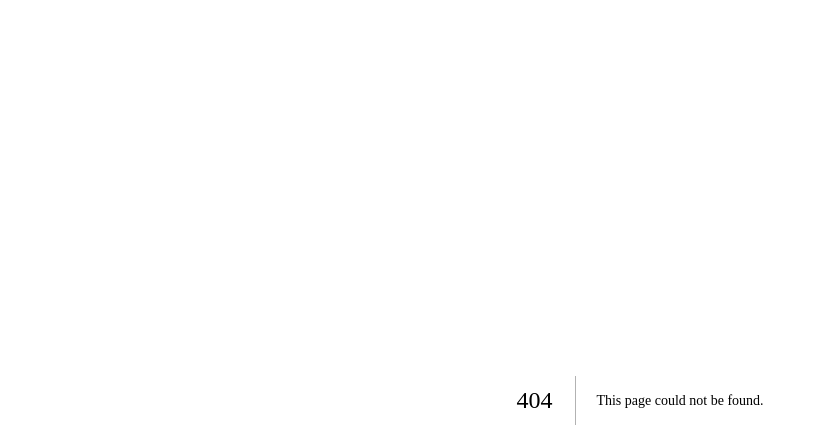
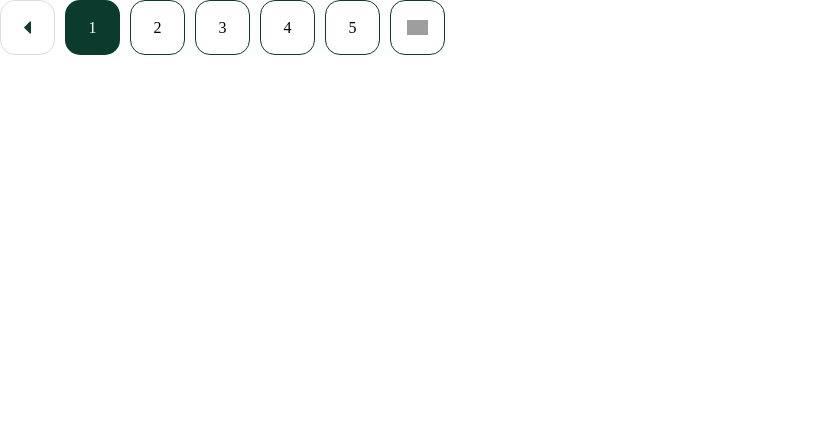
Before and after one commit to joraeng-e/trip.zip, a Next.js app: page /test/pagination in a window 1280 px wide. Before the commit this address had no page. Shown: the top 446 px of the page, without its empty margins (0-822 px from the left). Built offline with nearby package versions, Linux system fonts and the light colour scheme; grey boxes are pictures that could not be loaded; a web font is replaced by a local one.

Commit message:
✨ JE-13-feat: Pagination 기능 구현

```diff
--- a/src/components/Pagination/Buttons.tsx
+++ b/src/components/Pagination/Buttons.tsx
@@ -1,26 +1,30 @@
 import classNames from '@/libs/utils/classNames';
 import Image from 'next/image';
-import { ReactNode } from 'react';
+import { useCallback, useEffect, useState } from 'react';
 
-import { usePaginationContext } from './Root';
+import { usePaginationContext } from '.';
 
 // TODO: svg 컴포넌트로 변경(disabled 스타일 추가)
-export function PaginationPrevButton() {
-  const { size } = usePaginationContext();
-  const disabled = true;
+export function PrevButton() {
+  const [disabled, setDisabled] = useState(false);
+  const { handleCurrentPage, currentPage } = usePaginationContext();
 
-  const classnames = classNames(
-    'flex items-center justify-center border border-custom-green-200 rounded-[15px] bg-white hover:bg-gray-100',
-    {
-      'size-55': size === 'md',
-      'size-40': size === 'sm',
-      'border-custom-green-200': !disabled,
-      'border-custom-gray-300': disabled,
-    },
-  );
+  const handlePrevClick = () => {
+    if (currentPage === 1) return;
+    handleCurrentPage(currentPage - 1);
+  };
+
+  useEffect(() => {
+    setDisabled(currentPage === 1);
+  }, [currentPage]);
 
   return (
-    <button type="button" className={classnames}>
+    <button
+      type="button"
+      disabled={disabled}
+      className="flex size-40 items-center justify-center rounded-[15px] border border-custom-green-200 bg-white hover:bg-gray-100 disabled:border-custom-gray-300 md:size-55"
+      onClick={handlePrevClick}
+    >
       <Image
         src={'/icon/paginationArrowLeft.svg'}
         width={21}
@@ -31,22 +35,26 @@ export function PaginationPrevButton() {
   );
 }
 
-export function PaginationNextButton() {
-  const { size } = usePaginationContext();
-  const disabled = true;
+export function NextButton() {
+  const [disabled, setDisabled] = useState(false);
+  const { handleCurrentPage, currentPage, totalPages } = usePaginationContext();
 
-  const classnames = classNames(
-    'flex items-center justify-center border rounded-[15px] bg-white hover:bg-gray-100',
-    {
-      'size-55': size === 'md',
-      'size-40': size === 'sm',
-      'border-custom-green-200': !disabled,
-      'border-custom-gray-300': disabled,
-    },
-  );
+  const handleNextClick = () => {
+    if (currentPage === totalPages) return;
+    handleCurrentPage(currentPage + 1);
+  };
+
+  useEffect(() => {
+    setDisabled(currentPage === totalPages);
+  }, [currentPage]);
 
   return (
-    <button type="button" className={classnames}>
+    <button
+      type="button"
+      disabled={disabled}
+      onClick={handleNextClick}
+      className="flex size-40 items-center justify-center rounded-[15px] border border-custom-green-200 bg-white hover:bg-gray-100 disabled:border-custom-gray-300 md:size-55"
+    >
       <Image
         src={'/icon/paginationArrowRight.svg'}
         width={21}
@@ -57,33 +65,61 @@ export function PaginationNextButton() {
   );
 }
 
-function PaginationNumber({ children }: { children: ReactNode }) {
-  const { size } = usePaginationContext();
-  const active = true;
+export function PageList() {
+  const { currentPage, totalPages } = usePaginationContext();
+
+  const getPageNumbers = useCallback(() => {
+    const pageNumbers = [];
+    const MAXPAGE_TO_SHOW = 5;
+
+    let startPage = Math.max(
+      1,
+      Number(currentPage) - Math.floor(MAXPAGE_TO_SHOW / 2),
+    );
+    const endPage = Math.min(totalPages, startPage + MAXPAGE_TO_SHOW - 1);
+
+    if (endPage - startPage < MAXPAGE_TO_SHOW - 1) {
+      startPage = Math.max(1, endPage - MAXPAGE_TO_SHOW + 1);
+    }
+
+    for (let i = startPage; i <= endPage; i += 1) {
+      pageNumbers.push(i);
+    }
+
+    return pageNumbers;
+  }, [currentPage, totalPages]);
+
+  const pageNumbers = getPageNumbers();
+
+  return (
+    <>
+      {pageNumbers.map((page) => (
+        <PageItem key={page} number={page} />
+      ))}
+    </>
+  );
+}
+
+function PageItem({ number }: { number: number }) {
+  const { currentPage, handleCurrentPage } = usePaginationContext();
+
+  const handleNumberClick = () => {
+    handleCurrentPage(number);
+  };
 
   const classnames = classNames(
-    'flex items-center justify-center rounded-[15px]',
+    'flex items-center justify-center rounded-[15px] size-40 md:size-55',
     {
-      'size-55': size === 'md',
-      'size-40': size === 'sm',
-      'bg-custom-green-200 text-white hover:bg-[#0b553e]': active,
-      'bg-white hover:bg-gray-100 border border-custom-green-200': !active,
+      'bg-custom-green-200 text-white hover:bg-[#0b553e]':
+        currentPage === number,
+      'bg-white hover:bg-gray-100 border border-custom-green-200':
+        currentPage !== number,
     },
   );
 
   return (
-    <button type="button" className={classnames}>
-      {children}
+    <button type="button" className={classnames} onClick={handleNumberClick}>
+      {number}
     </button>
   );
 }
-
-export function PaginationNumbers() {
-  return (
-    <>
-      {Array.from({ length: 5 }, (_, index) => (
-        <PaginationNumber key={index}>{index + 1}</PaginationNumber>
-      ))}
-    </>
-  );
-}
--- a/src/components/Pagination/Root.tsx
+++ /dev/null
@@ -1,36 +0,0 @@
-import { ReactNode, createContext, useContext } from 'react';
-
-interface PaginationContextType {
-  size: 'sm' | 'md';
-}
-
-const PaginationContext = createContext<PaginationContextType>({
-  size: 'md',
-});
-
-export const usePaginationContext = () => {
-  const context = useContext(PaginationContext);
-
-  if (!context) {
-    throw new Error('Pagination 컨텍스트를 호출할 수 없는 범위입니다.');
-  }
-
-  return context;
-};
-
-interface Props {
-  children: ReactNode;
-  size?: 'sm' | 'md';
-}
-
-export default function PaginationRoot({ children, size = 'md' }: Props) {
-  const contextValue = {
-    size,
-  };
-
-  return (
-    <PaginationContext.Provider value={contextValue}>
-      <div className="flex gap-10">{children}</div>
-    </PaginationContext.Provider>
-  );
-}
--- a/src/components/Pagination/index.ts
+++ /dev/null
@@ -1,15 +0,0 @@
-import {
-  PaginationNextButton,
-  PaginationNumbers,
-  PaginationPrevButton,
-} from './Buttons';
-import Root from './Root';
-
-const Pagination = {
-  Root,
-  PrevButton: PaginationPrevButton,
-  NextButton: PaginationNextButton,
-  Numbers: PaginationNumbers,
-};
-
-export default Pagination;
--- /dev/null
+++ b/src/components/Pagination/index.tsx
@@ -0,0 +1,60 @@
+import { createContext, useContext, useState } from 'react';
+
+import { NextButton, PageList, PrevButton } from './Buttons';
+
+interface PaginationContextType {
+  totalPages: number;
+  currentPage: number;
+  handleCurrentPage: (page: number) => void;
+}
+
+const PaginationContext = createContext<PaginationContextType>({
+  totalPages: 1,
+  currentPage: 1,
+  handleCurrentPage: () => {},
+});
+
+export const usePaginationContext = () => {
+  const context = useContext(PaginationContext);
+
+  if (!context) {
+    throw new Error('Pagination 컨텍스트를 호출할 수 없는 범위입니다.');
+  }
+
+  return context;
+};
+
+interface Props {
+  onPageChange?: (page: number) => void;
+  totalPages: number;
+  initialPage?: number;
+}
+
+export default function Pagination({
+  onPageChange,
+  totalPages,
+  initialPage = 1,
+}: Props) {
+  const [currentPage, setCurrentPage] = useState(initialPage);
+
+  const handleCurrentPage = (page: number) => {
+    setCurrentPage(page);
+    onPageChange?.(page);
+  };
+
+  const contextValue = {
+    totalPages,
+    currentPage,
+    handleCurrentPage,
+  };
+
+  return (
+    <PaginationContext.Provider value={contextValue}>
+      <div className="flex gap-10">
+        <PrevButton />
+        <PageList />
+        <NextButton />
+      </div>
+    </PaginationContext.Provider>
+  );
+}
--- a/src/pages/test.tsx
+++ /dev/null
@@ -1,13 +0,0 @@
-import Pagination from '@/components/Pagination';
-
-export default function Test() {
-  return (
-    <>
-      <Pagination.Root>
-        <Pagination.PrevButton />
-        <Pagination.Numbers />
-        <Pagination.NextButton />
-      </Pagination.Root>
-    </>
-  );
-}
--- /dev/null
+++ b/src/pages/test/pagination.tsx
@@ -0,0 +1,13 @@
+import Pagination from '@/components/Pagination';
+
+export default function Test() {
+  const onPageChange = (page: number) => {
+    console.log({ page });
+  };
+
+  return (
+    <>
+      <Pagination onPageChange={onPageChange} totalPages={10} />
+    </>
+  );
+}
```
